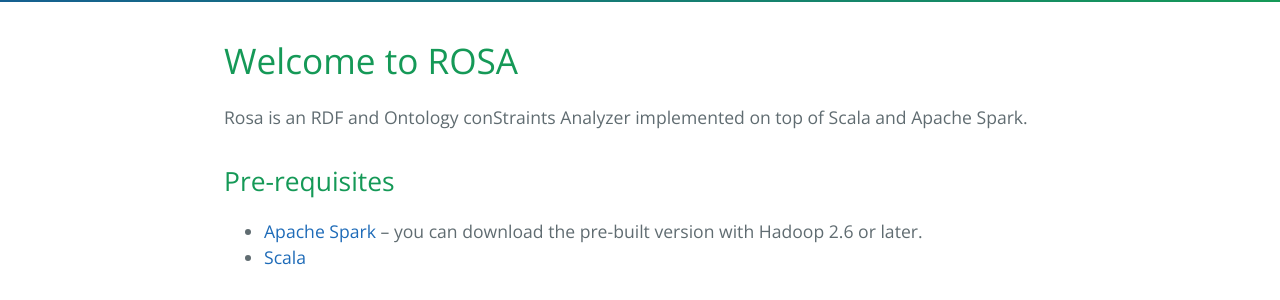
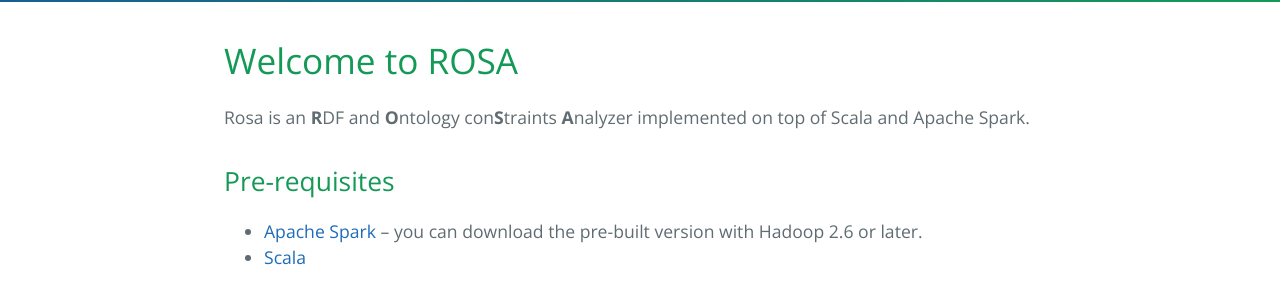
Before and after one commit to emir-munoz/ROSA, a Jekyll site: the page built from index.md, in a window 1280 px wide. Shown: the part 333-633 px from the top of the page. Built offline with Jekyll 4.4.1, drawn with Linux system fonts in a browser that asks for light colours; nearby versions of some CDN libraries; Markdown is read by kramdown in place of the engine named in the settings; some of the changed text lies outside the part shown.

Commit message:
Update index page

````diff
--- a/index.md
+++ b/index.md
@@ -4,7 +4,7 @@
 
 # Welcome to ROSA
 
-Rosa is an RDF and Ontology conStraints Analyzer implemented on top of Scala and Apache Spark.
+Rosa is an **R**DF and **O**ntology con**S**traints **A**nalyzer implemented on top of Scala and Apache Spark.
 
 ## Pre-requisites
 
@@ -15,13 +15,14 @@
 
 If you are interested in extending or working directly with the code, you can also check out the master branch from Git.
 
-```bash
+```
 git clone https://github.com/emir-munoz/ROSA.git
 ```
 
 ## Compiling from sources
 
 To generate a fat `.jar` with all dependencies,
+
 ```
 mvn package -DskipTests
 ```
@@ -31,13 +32,14 @@
 To execute ROSA on top of Spark using multiple threads in a local machine
 
 In Spark 1.5.1
+
 ```
 ../../spark-1.5.1-bin-hadoop2.6/bin/spark-submit --driver-memory 6g --executor-memory 3g --class "spine.discovery.DiscoveryCard" --master local[2] target/rdf-spine-0.0.1-SNAPSHOT-jar-with-dependencies.jar 2 [[RDF_FILE]] [[RDF_CLASS]]
 ```
 
 ## Example output
 
-```bash
+```
 [INFO ] 2015-12-17 17:41:09.054 [main] (ProjectionOp$          ) - 3042916 RDF triples found in file 'experiments/dbpedia-careerstation/careerstation.nt.gz'
 [INFO ] 2015-12-17 17:41:09.056 [main] (ProjectionOp$          ) - 643162 different subjects found in file 'experiments/dbpedia-careerstation/careerstation.nt.gz'
 [INFO ] 2015-12-17 17:41:14.331 [main] (DiscoveryCard$         ) - Number of different subjects: 643162
@@ -62,6 +64,7 @@
 ## Spark options
 
 According to the hardware settings, i.e., single or multiple machines, it may be required to set the memory allocated to the driver and executor.
+
 ```
 --driver-memory 3g
 --executor-memory 3g
````
